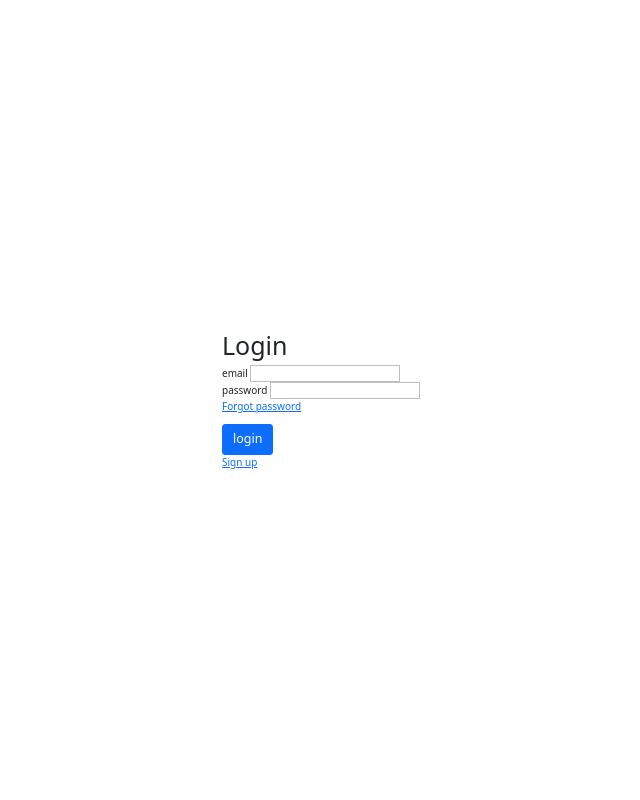
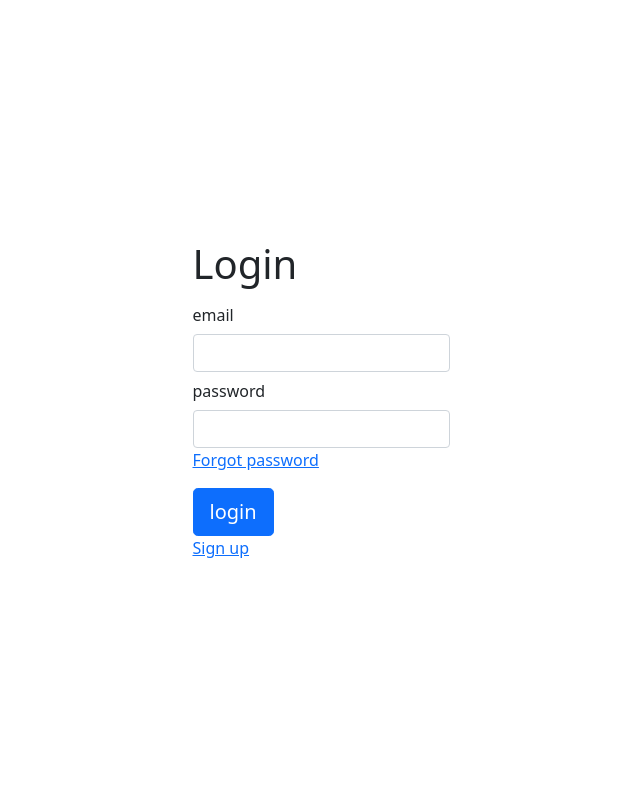
Before and after one commit to anguzuDaniel/transportation, a PHP site: page / in a window 1280 px wide. Shown: the whole page, without its empty margins (319-959 px from the left). Run offline with PHP 8.4, Linux system fonts and the light colour scheme.

Commit message:
removed customer label design

```diff
--- a/css/base.css
+++ b/css/base.css
@@ -2,12 +2,6 @@
     padding: 0;
     margin: 0;
     box-sizing: border-box;
-}
-html {
-    font-size: 62.5%;
-}
-body {
-    font-size: 1.8rem;
 }
 
 ul {
@@ -17,9 +11,3 @@ ul {
 a {
     text-decoration: none;
 }
-
-input {
-    border: none;
-    outline: none;
-    border: 1px solid var(--input-border);
-}
--- a/index.php
+++ b/index.php
@@ -29,13 +29,13 @@ if (isset($_POST['submit'])) {
 
         <form method="post">
             <div class="form-group">
-                <label for="email">email</label>
-                <input type="email" name="email" id="size" required class="">
+                <label for="email" class="col-form-label">email</label>
+                <input type="email" name="email" required class="form-control">
             </div>
 
             <div class="form-group">
-                <label for="password">password</label>
-                <input type="password" name="password" id="size" required>
+                <label for="password" class="col-form-label">password</label>
+                <input type="password" name="password" class="form-control" required>
             </div>
 
             <p class="paragraph paragraph--primary"><a href="changePassword.php">Forgot password</a></p>
```
Also changed, not shown: css/login.css (+0 -31 lines).
